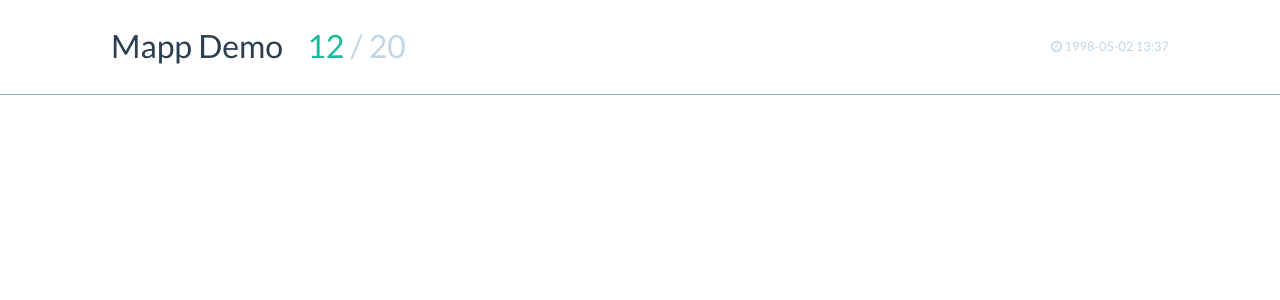
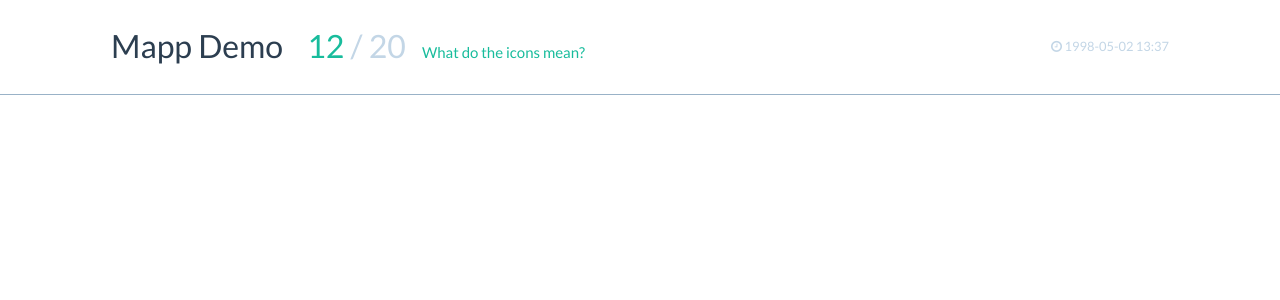
Before and after one commit to compsoc-edinburgh/mapp, a Flask app: page /demo in a window 1280 px wide. Shown: the part 60-360 px from the top of the page. Run offline with Flask 2, Linux system fonts and the light colour scheme; parts of the project's set-up code (start-up, migrations or seed data) failed here and were passed over; some libraries are stand-ins or nearby versions.

Commit message:
add 'what do the icons mean?'

```diff
--- a/map/templates/about.html
+++ b/map/templates/about.html
@@ -35,7 +35,7 @@
     well, that's where we get people's names from.
   </p>
 
-  <p>
+  <p id="help">
     If you've never heard of <code>finger</code> before then yes, that exists.
     Also it never gets old.
   </p>
--- a/map/templates/index.html
+++ b/map/templates/index.html
@@ -23,6 +23,7 @@
             <span class="muted">/ {{ num_machines }}</span>
           </h2>
           <span class="muted hidden" style="font-size: 1em;"> Available</span>
+          <a style="margin-left: 10px;" href="/#help">What do the icons mean?</a>
           {% if last_update %}
           <span class="pull-right muted small hidden-xs"
                 style="line-height: 32px; vertical-align: middle;"
--- a/map/templates/refresh.xml
+++ b/map/templates/refresh.xml
@@ -19,6 +19,7 @@
               <span class="muted">/ {{ num_machines }}</span>
             </h2>
             <span class="muted hidden" style="font-size: 1em;"> Available</span>
+            <a style="margin-left: 10px;" href="/#help">What do the icons mean?</a>
             {% if last_update %}
             <span class="pull-right muted small hidden-xs"
                   style="line-height: 32px; vertical-align: middle;"
```
